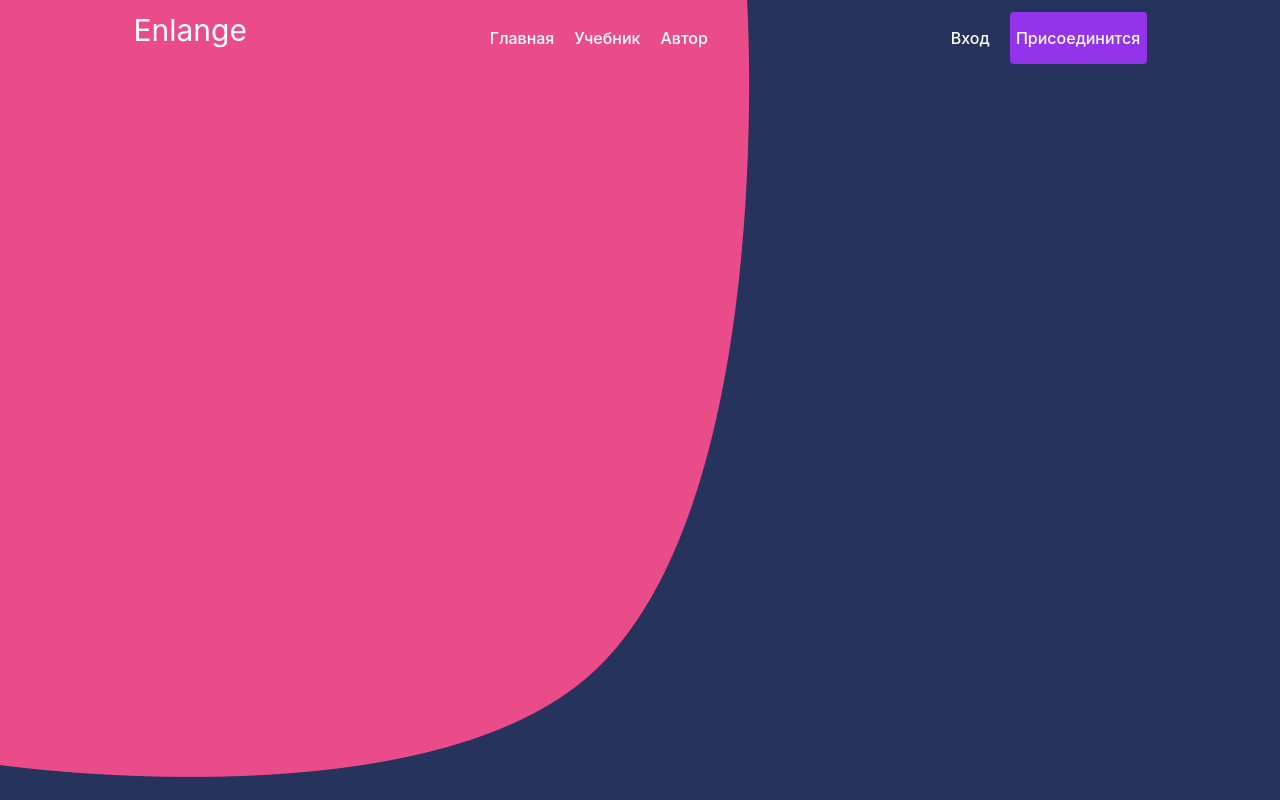
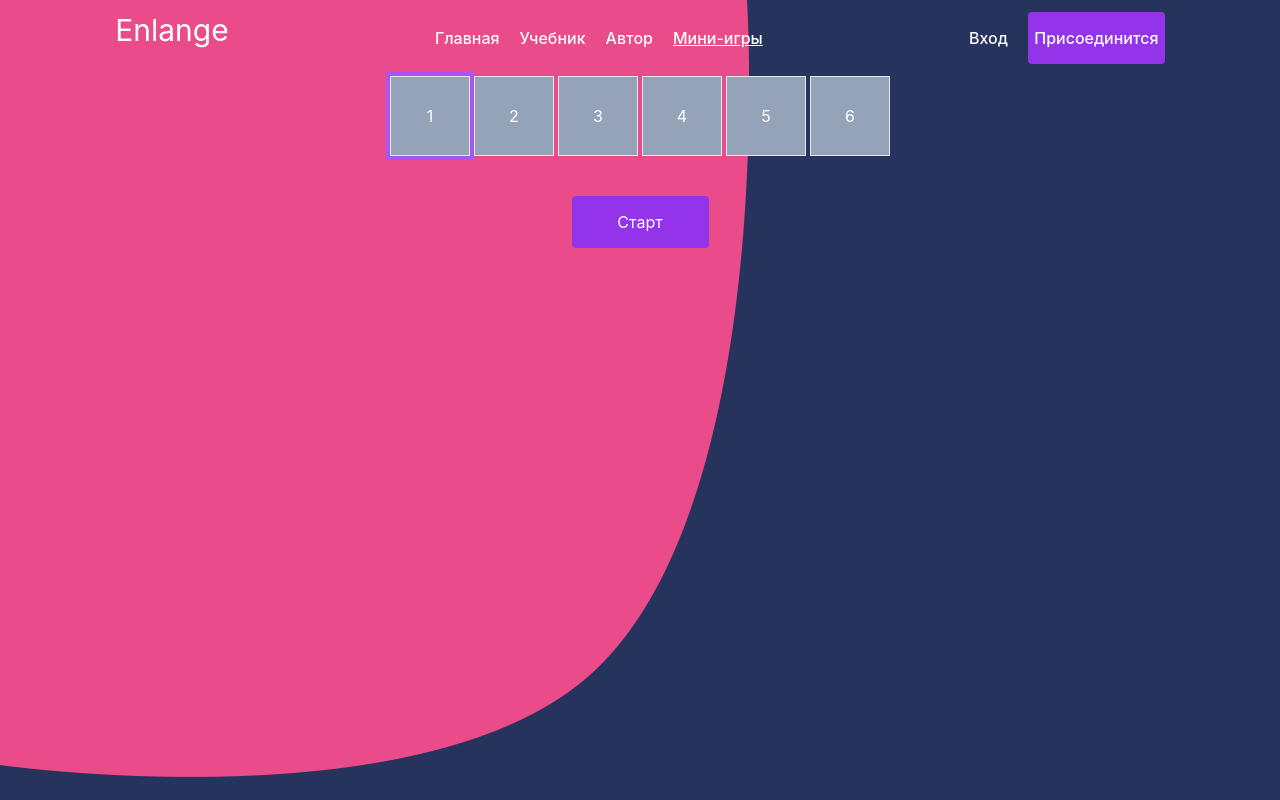
Before and after one commit to AndreyGudin/enlange, a React (Vite) app: page /games in a window 1280 px wide. Built offline with nearby package versions, Linux system fonts and the light colour scheme.

Commit message:
feat: add audio-challenge page, add style props to grouppicker

```diff
--- a/src/App.tsx
+++ b/src/App.tsx
@@ -8,6 +8,7 @@ import { SignUp } from './pages/SignUp/SignUp';
 import { Welcome } from './pages/Welcome/Welcome';
 import { SignInResponse } from './types/types';
 import { User } from './pages/User/User';
+import { AudioChallenge } from './pages/AudioChallenge/AudioChallenge';
 
 const Textbook = lazy(() => import('./pages/Textbook/Textbook'));
 
@@ -26,6 +27,7 @@ function App() {
         <Routes>
           <Route path="/" element={<Welcome/>} />
           <Route path="/textbook" element={<Textbook />} />
+          <Route path="/games" element={<AudioChallenge />} />
           <Route path="/signin" element={<SignIn setUser={setUser}/>} />
           <Route path="/signup" element={<SignUp setUser={setUser}/>} />
           <Route path="/user" element={<User userInfo={userInfo}/>} />
--- a/src/components/GroupPicker/GroupPicker.tsx
+++ b/src/components/GroupPicker/GroupPicker.tsx
@@ -1,27 +1,33 @@
-import React, { useState } from "react";
-import { GroupPickerProps } from "../../types/props";
+import React, { useState } from 'react';
+import { GroupPickerProps } from '../../types/props';
 
-export const GroupPicker = ({setCurrentGroup}:GroupPickerProps) => {
+export const GroupPicker = ({
+  setCurrentGroup,
+  styleForContainer,
+  styleForGroupElements,
+}: GroupPickerProps) => {
   const [active, setActive] = useState(1);
   const length = 6;
   const groups = Array.from({ length }, (_, idx) => idx + 1);
 
-  const handleClick = (e:React.MouseEvent<HTMLDivElement>) => {
+  const handleClick = (e: React.MouseEvent<HTMLDivElement>) => {
     const clickedGroup = +(e.target as HTMLDivElement).textContent!;
     if (clickedGroup) {
       setActive(clickedGroup);
       setCurrentGroup(clickedGroup);
     }
-  }
-    const clicked = "outline outline-4 outline-purple-500";
+  };
+  const clicked = 'outline outline-4 outline-purple-500';
   return (
-    <div className="flex flex-col gap-3 fixed top-1/2 left-[96.6%]">
+    <div className={`${styleForContainer}`}>
       {groups.map((group, i) => {
         return (
           <div
-          onClick={handleClick}
+            onClick={handleClick}
             key={i}
-            className={`${active === (i + 1) ? clicked : ""} rounded-full bg-white w-8 h-8 hover:cursor-pointer text-black text-lg flex justify-center items-center`}
+            className={`${
+              active === i + 1 ? clicked : ''
+            } ${styleForGroupElements}`}
           >
             {group}
           </div>
--- a/src/components/Header/Header.tsx
+++ b/src/components/Header/Header.tsx
@@ -42,6 +42,16 @@ export const Header = ({userInfo, setUser}:HeaderProps) => {
         >
           Автор
         </NavLink>
+        <NavLink
+          to="/games"
+          className={({ isActive }) =>
+            isActive
+              ? 'underline text-white hover:underline hover:text-white'
+              : 'text-white hover:underline hover:text-white'
+          }
+        >
+          Мини-игры
+        </NavLink>
       </nav>
       {userInfo ? <SignedInUserButtons setUser={setUser}/> : <AuthButtons />}
     </header>
--- /dev/null
+++ b/src/pages/AudioChallenge/AudioChallenge.tsx
@@ -0,0 +1,18 @@
+import { useState } from 'react';
+import { GroupPicker } from '../../components/GroupPicker/GroupPicker';
+
+export const AudioChallenge = () => {
+  const [group, setGroup] = useState(1);
+  const styleForContainer = 'flex gap-1 justify-center';
+  const styleForGroupElements = 'w-20 h-20 flex justify-center items-center bg-slate-400 border';
+  return (
+    <div className="flex flex-col items-center gap-10">
+      <GroupPicker
+        setCurrentGroup={setGroup}
+        styleForContainer={styleForContainer}
+        styleForGroupElements={styleForGroupElements}
+      />
+      <button className="text-white w-[137px] h-[52px] bg-purple-600 rounded hover:bg-purple-500 duration-300">Старт</button>
+    </div>
+  );
+};
--- a/src/pages/Textbook/Textbook.tsx
+++ b/src/pages/Textbook/Textbook.tsx
@@ -11,17 +11,22 @@ const Textbook = () => {
   const [currentGroup, setCurrentGroup] = useState<number>(1);
   useEffect(() => {
     getWords(currentPage, currentGroup).then((r) => setCards(r));
-  }, [currentPage,currentGroup]);
+  }, [currentPage, currentGroup]);
+
+  const styleForGroupContainer =
+    'rounded-full bg-white w-8 h-8 hover:cursor-pointer text-black text-lg flex justify-center items-center';
+  const styleForGroupElements = 'flex flex-col gap-3 fixed top-1/2 left-[96.6%]';
   return (
     <div className="flex flex-col items-center">
       <Words words={wordCards} />
-      <GroupPicker setCurrentGroup={setCurrentGroup}/>
-      <Pagination
-        onPageChange={page => setCurrentPage(page)}
-        currentPage={currentPage}
+      <GroupPicker
+        setCurrentGroup={setCurrentGroup}
+        styleForContainer={styleForGroupContainer}
+        styleForGroupElements={styleForGroupElements}
       />
+      <Pagination onPageChange={(page) => setCurrentPage(page)} currentPage={currentPage} />
     </div>
   );
 };
 
-export {Textbook as default};
+export { Textbook as default };
--- a/src/types/props.ts
+++ b/src/types/props.ts
@@ -43,6 +43,8 @@ type SignedInButtonsProps = {
 
 type GroupPickerProps = {
   setCurrentGroup: Dispatch<SetStateAction<number>>;
+  styleForGroupElements: string;
+  styleForContainer: string;
 };
 
 
```
